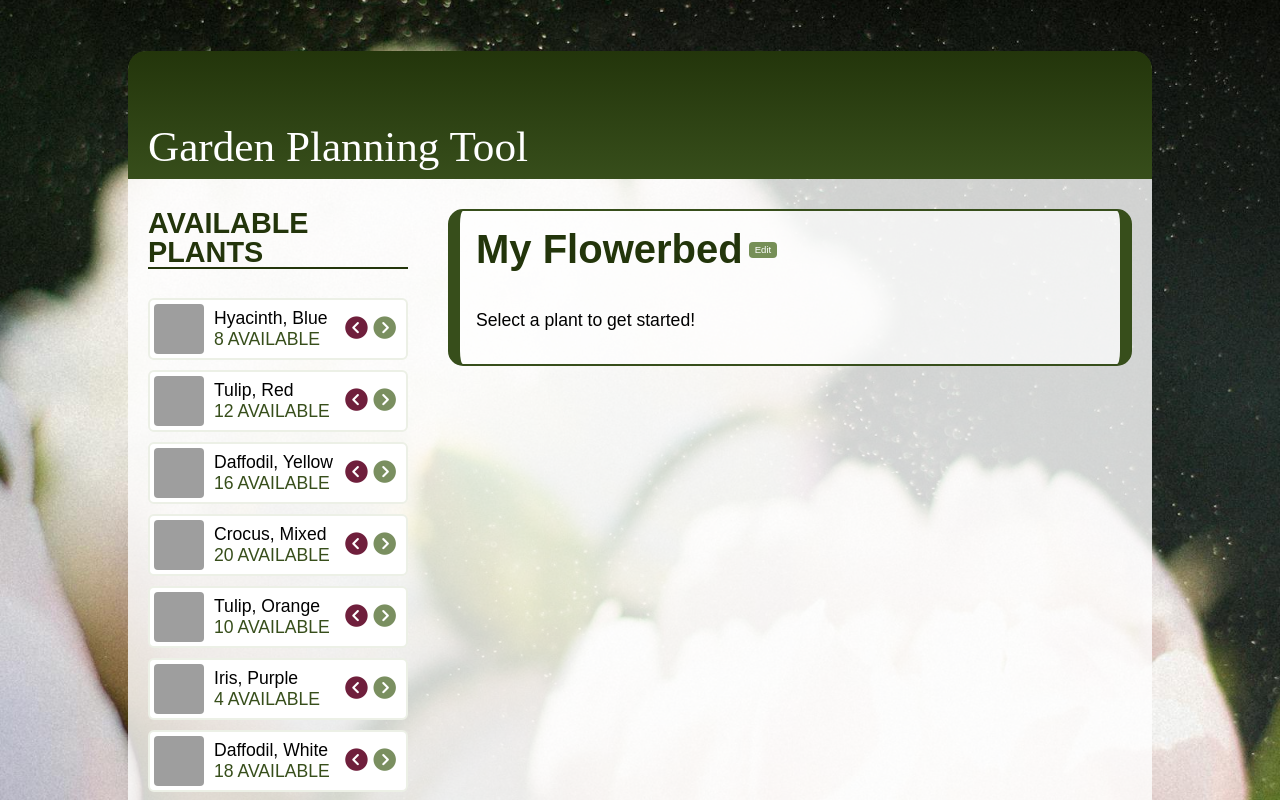
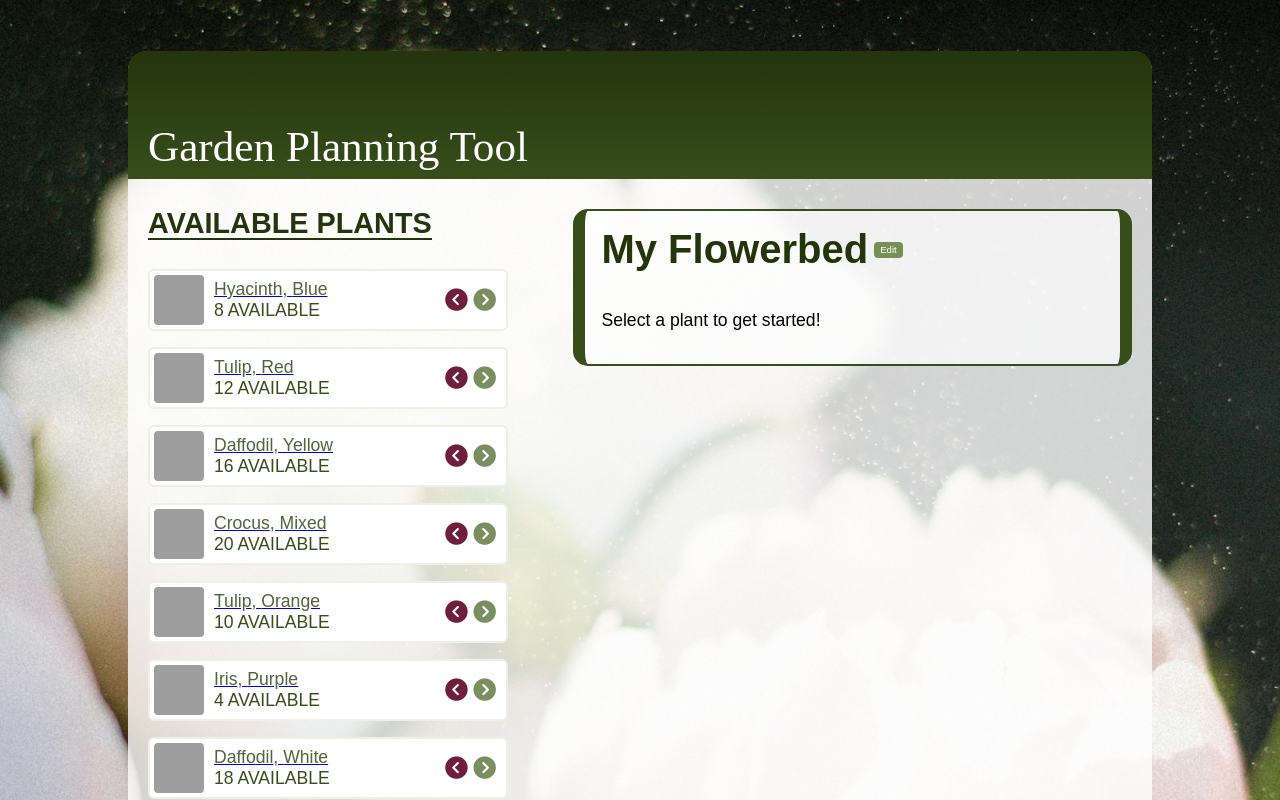
Before and after one commit to tori-rodgers/SWD-U1-bonus-exercises, a React (Vite) app in the folder react/garden-planning-tool/: page / in a window 1280 px wide. Shown: the top 800 px of the page. Built offline with nearby package versions, Linux system fonts and the light colour scheme; grey boxes are pictures that could not be loaded; a web font is replaced by a local one.

Commit message:
added routing and plant info component; improved responsive design

```diff
--- a/react/garden-planning-tool/package.json
+++ b/react/garden-planning-tool/package.json
@@ -12,7 +12,8 @@
   "dependencies": {
     "node": "^24.0.1",
     "react": "^19.1.0",
-    "react-dom": "^19.1.0"
+    "react-dom": "^19.1.0",
+    "react-router": "^7.6.0"
   },
   "devDependencies": {
     "@eslint/js": "^9.25.0",
--- a/react/garden-planning-tool/src/App.jsx
+++ b/react/garden-planning-tool/src/App.jsx
@@ -1,13 +1,36 @@
-import './App.css';
+import { useState } from 'react';
+import { BrowserRouter, Route, Routes } from 'react-router';
 import Header from './components/Header';
 import Main from './components/Main';
+import PlantInfo from './components/PlantInfo';
+import './App.css';
+import data from './data/data.json'; // TEMP until fetching JSON
 
 function App() {
+
+	// State variable to hold all plant objects
+	const [allPlants, setAllPlants] = useState(
+		data.map(obj => {
+			return { ...obj, numAllocated: 0 };
+		})
+	);
+
 	return (
-		<div id="page-layout">
-			<Header />
-			<Main />
-		</div>
+        <div id="page-layout">
+            <Header />
+            <BrowserRouter>
+                <Routes>
+                    <Route
+                        path="/plant/:id"
+                        element={<PlantInfo allPlants={allPlants} />}
+                    />
+                    <Route
+                        path="/"
+                        element={<Main allPlants={allPlants} setAllPlants={setAllPlants} />}
+                    />
+                </Routes>
+            </BrowserRouter>
+        </div>
 	);
 }
 
--- a/react/garden-planning-tool/src/components/AvailablePlant.jsx
+++ b/react/garden-planning-tool/src/components/AvailablePlant.jsx
@@ -1,9 +1,10 @@
+import StyledLink from './StyledLink';
 import { capitalize } from '../shared/utils';
 
 const AvailablePlant = props => {
 	// Use destructuring to avoid having to use props.plant.id, props.plant.name, etc
 	let { plant, returnPlant, allocatePlant } = props;
-	let { name, color, image, numAvailable } = plant;
+	let { id, name, color, image, numAvailable } = plant;
 
 	return (
 		<div
@@ -13,7 +14,9 @@ const AvailablePlant = props => {
 			<div className="img-txt-combo">
 				<img src={image} width="50px" height="50px" alt={`${color} ${name}`} />
 				<p>
-					{name}, {capitalize(color)}
+					<StyledLink destination={`/plant/${id}`}>
+						{name}, {capitalize(color)}
+					</StyledLink>
 					<br />
 					<span className="amount-txt">{numAvailable} available</span>
 				</p>
--- a/react/garden-planning-tool/src/components/Main.jsx
+++ b/react/garden-planning-tool/src/components/Main.jsx
@@ -1,16 +1,7 @@
-import { useState } from 'react';
 import Flowerbed from './Flowerbed';
 import AvailablePlant from './AvailablePlant';
-import data from '../data/data.json'; // TEMP until fetching JSON
 
-const Main = () => {
-	// State variable to hold all plant objects
-	const [allPlants, setAllPlants] = useState(
-		data.map(obj => {
-			return { ...obj, numAllocated: 0 };
-		})
-	);
-
+const Main = ({ allPlants, setAllPlants }) => {
 	const handleReturn = thePlant => {
 		if (thePlant.numAllocated > 0) {
 			let updatedPlants = allPlants.map(aPlant => {
@@ -55,8 +46,12 @@ const Main = () => {
 	return (
 		<main>
 			<div id="left-column">
-				<h3>Available Plants</h3>
-				{availablePlantsJSX}
+				<div className="full-width">
+                    <h3>Available Plants</h3>
+                </div>
+                <div id="available-plants-grid">
+				    {availablePlantsJSX}
+                </div>
 			</div>
 			<div id="right-column">
 				<Flowerbed
--- /dev/null
+++ b/react/garden-planning-tool/src/components/PlantInfo.jsx
@@ -0,0 +1,31 @@
+import { useParams } from 'react-router';
+import StyledLink from './StyledLink';
+import { capitalize } from '../shared/utils';
+
+// Instead of using props, get the id from the URL with useParams();
+const PlantInfo = ({ allPlants }) => {
+
+	const { id } = useParams();
+	const [ plant ] = [...allPlants].filter(obj => obj.id == id);
+
+	return (
+        <>
+            <div id="plant-info-container">
+                <div>
+                    <img src={plant.image} />
+                </div>
+                <div style={{flexDirection: "column"}}>
+                    <h2>{plant.name}</h2>
+                    <p>{`(${capitalize(plant.color)})`}</p>
+                    {plant.numAvailable} available<br />
+                    {plant.numAllocated} allocated
+                </div>
+            </div>
+            <div style={{margin: "0 auto"}}>
+                <StyledLink destination="/">{"Return to main page".toUpperCase()}</StyledLink>
+            </div>
+        </>
+    )
+};
+
+export default PlantInfo;
--- /dev/null
+++ b/react/garden-planning-tool/src/components/StyledLink.jsx
@@ -0,0 +1,11 @@
+import { Link } from 'react-router';
+
+const StyledLink = ({ children, destination }) => {
+	return (
+		<Link to={destination}>
+			<span className="link">{children}</span>
+		</Link>
+	);
+};
+
+export default StyledLink;
--- a/react/garden-planning-tool/src/index.css
+++ b/react/garden-planning-tool/src/index.css
@@ -82,6 +82,18 @@ button:hover {
 	background-color: #a1c278;
 }
 
+.link {
+    color: #52643c;
+}
+
+.link:hover {
+    color: #768f57;
+}
+
+.link:visited {
+    color: #23350b;
+}
+
 #page-layout {
 	flex-direction: column;
 	background-color: rgba(255, 255, 255, 0.8);
@@ -94,14 +106,28 @@ button:hover {
 
 #left-column {
 	flex-direction: column;
-	width: 300px;
+	width: 50%;
 	padding: 20px;
+}
+
+#available-plants-grid {
+    flex-direction: column;
+    width: 100%;
+    gap: 6px;
 }
 
 #right-column {
 	flex-direction: column;
 	width: calc(100% - 300px);
 	padding: 20px;
+}
+
+#plant-info-container {
+    height: 100%;
+    margin: 50px auto 20px;
+    padding: 30px 0;
+    gap: 30px;
+    border-bottom: 4px solid #768f57;
 }
 
 #spinner-container {
@@ -117,6 +143,13 @@ button:hover {
 	display: block;
 	color: #52643c;
 	margin: 0;
+}
+
+.full-width {
+    width: 100%;
+}
+.link-container {
+    margin: 0 auto;
 }
 
 .clickable {
@@ -135,6 +168,7 @@ button:hover {
 	flex-direction: row;
 	justify-content: space-between;
 	gap: 6px;
+    max-width: 360px;
 	max-height: 62px;
 }
 
@@ -223,7 +257,7 @@ button:hover {
 	}
 }
 
-@media screen and (max-width: 900px) {
+@media screen and (max-width: 850px) {
 	#page-layout {
 		width: 92vw;
 		margin: 4vw;
@@ -231,11 +265,35 @@ button:hover {
 	main {
 		flex-direction: column;
 	}
+    h4 {
+        width: 100%;
+    }
 	#left-column,
 	#right-column {
 		width: 100%;
 	}
+    #available-plants-grid {
+        flex-direction: row;
+        flex-wrap: wrap;
+        justify-content: space-between;
+    }
+    .available-plant-card {
+        width: 48%;
+    }
 	.arrow-group {
 		transform: rotate(90deg);
 	}
 }
+
+@media screen and (max-width: 630px) {
+    h2, h4 {
+        font-size: 2rem;
+    }
+    h3 {
+        font-size: 1.4rem;
+    }
+    .available-plant-card {
+        width: 100%;
+        max-width: 100%;
+    }
+}
```
